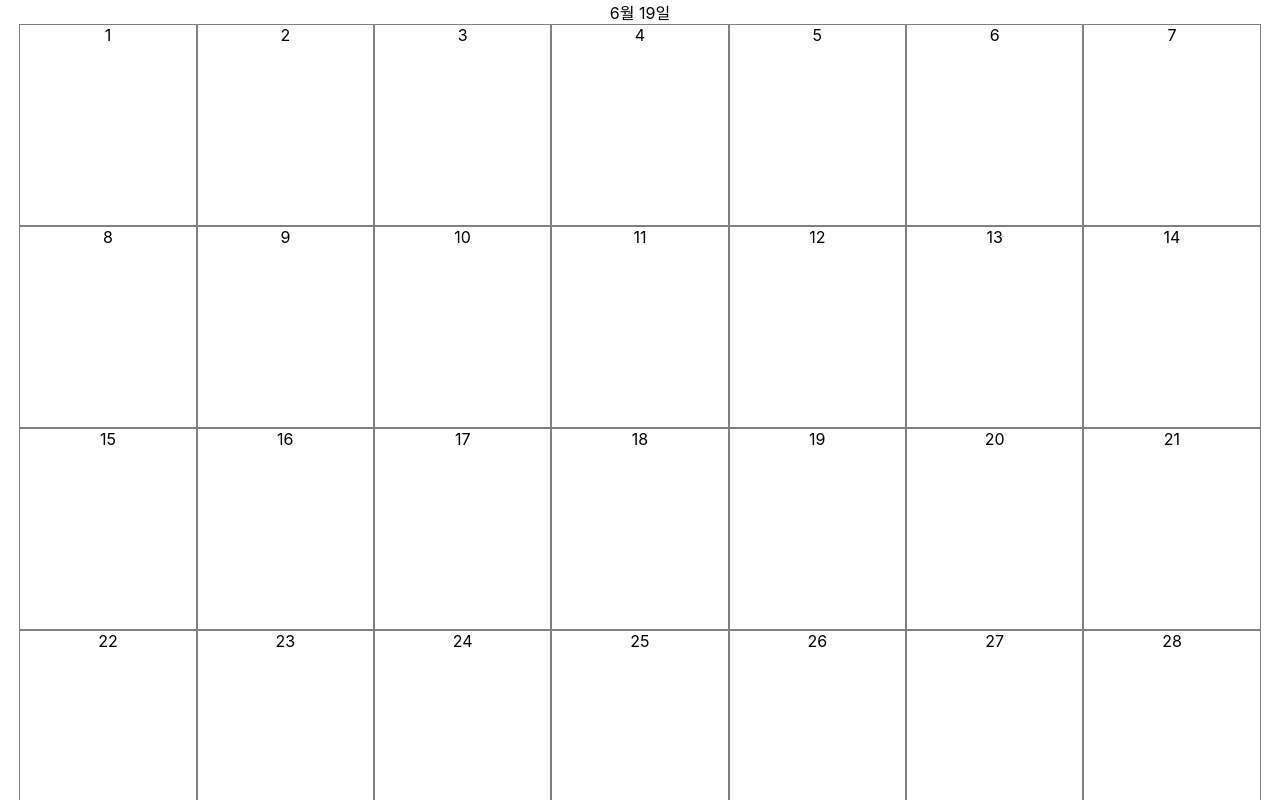
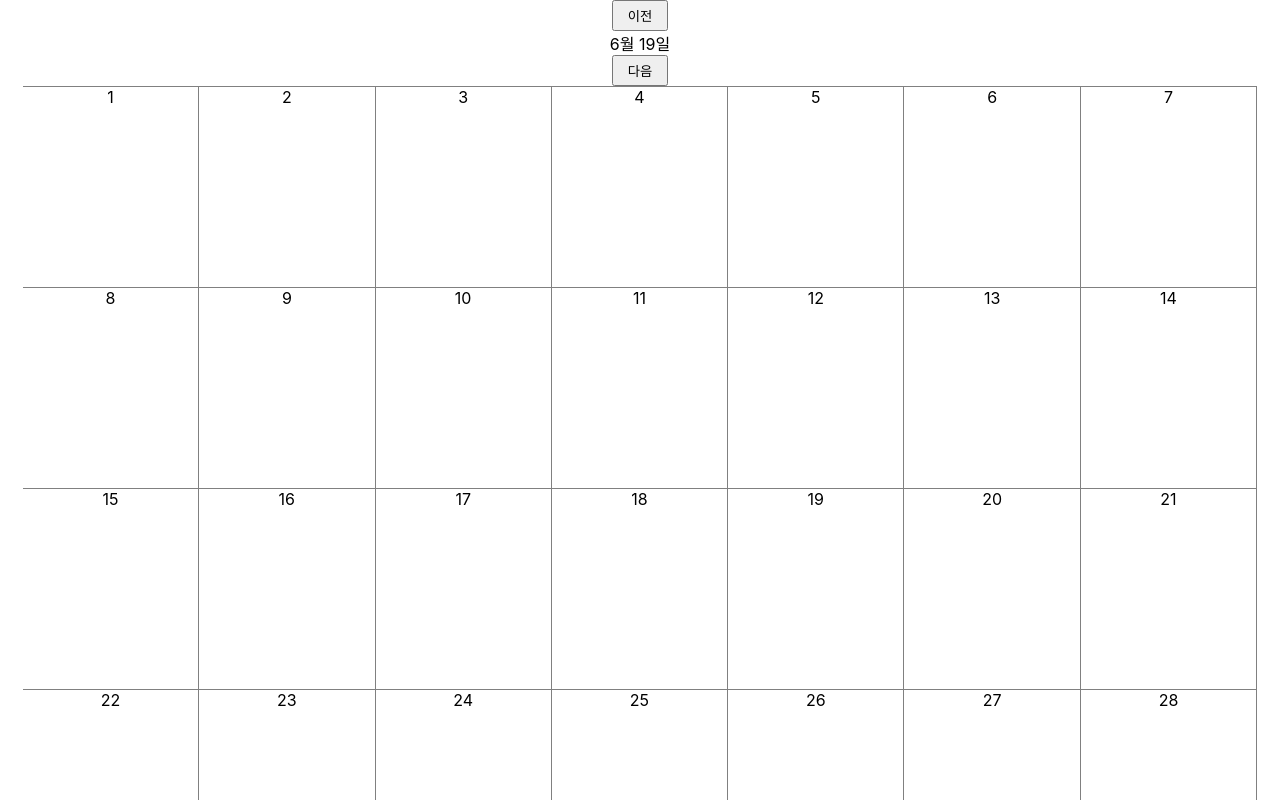
Before and after one commit to swpark907/calendar_tutorial, a React (Create React App) app: page / in a window 1280 px wide. Shown: the top 800 px of the page. Built offline with nearby package versions, Linux system fonts and the light colour scheme.

Commit message:
update: Button 추가

```diff
--- a/src/App.js
+++ b/src/App.js
@@ -1,6 +1,10 @@
 import "./App.css";
 import styled from "styled-components";
 import { useState, useEffect } from "react";
+
+const Button = styled.button`
+  padding: 0.3em 1em;
+`
 
 const Calendar = styled.div`
   width: 100%;
@@ -16,7 +20,8 @@ const Header = styled.div`
 const DateForm = styled.div`
   width: calc(100% / 7.3);
   height: 200px;
-  border: solid 1px grey;
+  border-right: solid 1px grey;
+  border-top: solid 1px grey;
   background-color: #fff;
 `;
 
@@ -43,7 +48,9 @@ function App() {
 
   return (
     <div className="App">
+      <Button>이전</Button>
       <Header>{currentMonth + "월 " + currentDate + "일"}</Header>
+      <Button>다음</Button>
       <Calendar>
         {[...Array(LASTDATE)].map((date, index) => (
           <DateForm>{Number(index) + 1}</DateForm>
```
